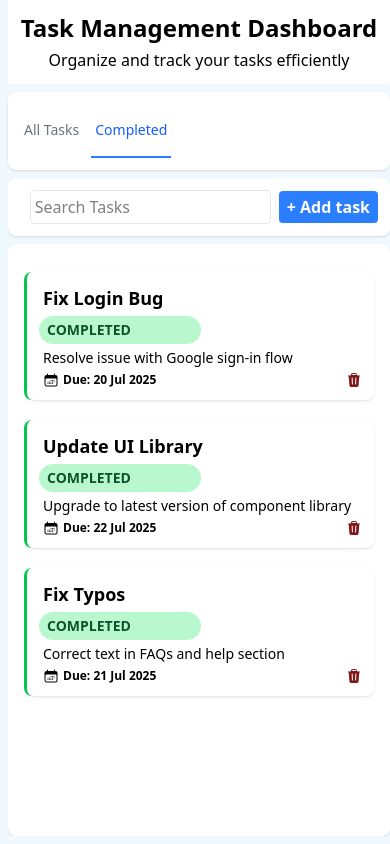
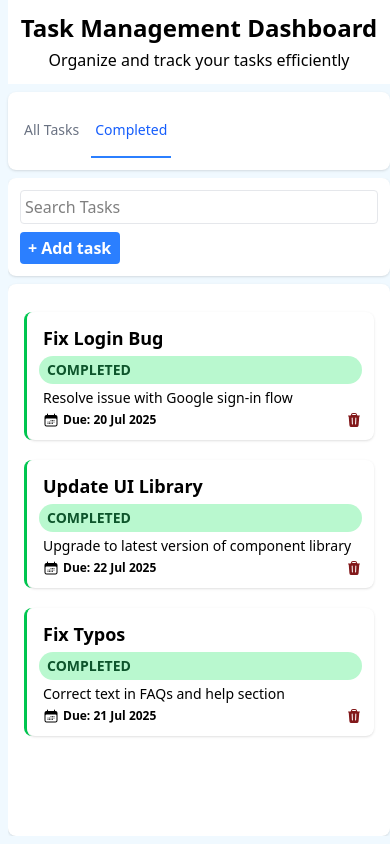
Before and after one commit to jimjacob29/task-management, a React (Vite) app: page /completed in a window 390 px wide. Built offline with nearby package versions, Linux system fonts and the light colour scheme.

Commit message:
media changes

```diff
--- a/src/components/dataCard.jsx
+++ b/src/components/dataCard.jsx
@@ -12,7 +12,7 @@ export const DataCard = ({ task, handleEditClick, handleDeleteClick, showEditBut
                 <div className="flex h-full flex-col gap-1">
                     <span className="pl-1 text-lg font-semibold">{task?.title}</span>
                     <span
-                        className={`${statusBasedStyles?.[task?.status]?.background} ${statusBasedStyles?.[task?.status]?.text} w-[50%] rounded-full px-2 py-1 text-sm font-semibold`}
+                        className={`${statusBasedStyles?.[task?.status]?.background} ${statusBasedStyles?.[task?.status]?.text} w-full rounded-full px-2 py-1 text-sm font-semibold sm:w-[50%]`}
                     >
                         {task?.status?.replaceAll("_", " ")}
                     </span>
--- a/src/components/toolbar.tsx
+++ b/src/components/toolbar.tsx
@@ -3,7 +3,7 @@ import Card from "./card";
 const Toolbar = ({ handleSearch, setOpenModal, searchValue = "", showAddButton = true }) => {
     return (
         <Card>
-            <div className="flex w-full items-center justify-end gap-2">
+            <div className="flex w-full flex-col justify-end gap-2 sm:flex-row sm:items-center">
                 <input
                     id="search-bar"
                     onChange={(e) => {
@@ -17,7 +17,7 @@ const Toolbar = ({ handleSearch, setOpenModal, searchValue = "", showAddButton =
                         onClick={() => {
                             setOpenModal(true);
                         }}
-                        className="flex items-center gap-1 rounded-[4px] bg-blue-500 px-2 py-1 font-semibold text-white"
+                        className="flex max-w-[100px] items-center gap-1 rounded-[4px] bg-blue-500 px-2 py-1 font-semibold text-white"
                     >
                         + Add task
                     </button>
```
